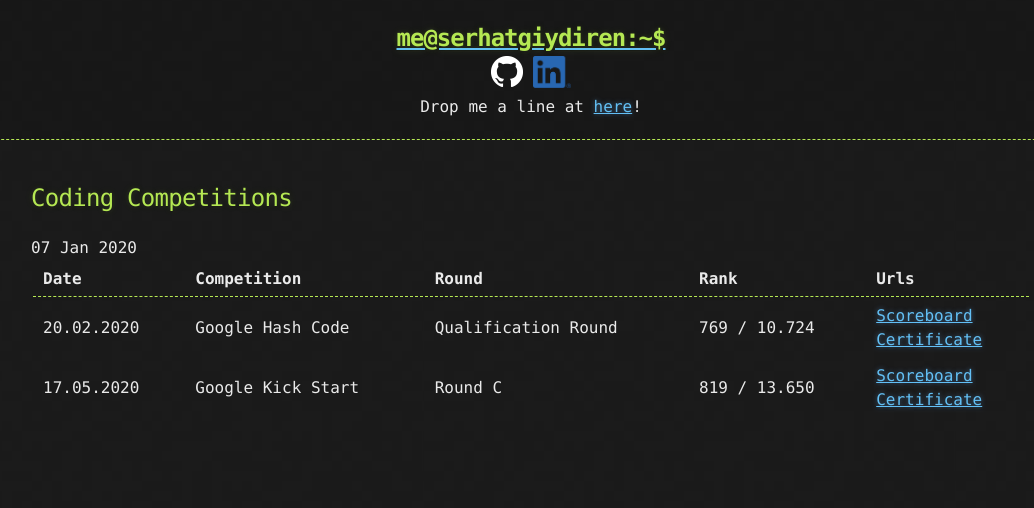
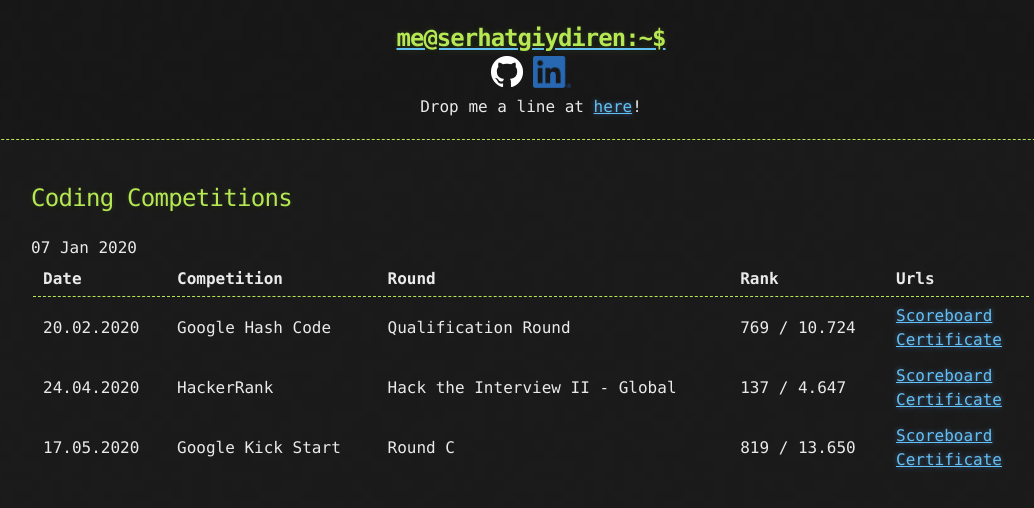
Before and after one commit to goodHunter27/serhatgiydiren.github.io, a Jekyll site: the page built from _posts/2020-01-07-coding-competitions.md, in a window 1280 px wide. Shown: the top 508 px of the page, without its empty margins (109-1143 px from the left). Built offline with Jekyll 4.4.1, drawn with Linux system fonts in a browser that asks for light colours.

Commit message:
Update 2020-01-07-coding-competitions.md

```diff
--- a/_posts/2020-01-07-coding-competitions.md
+++ b/_posts/2020-01-07-coding-competitions.md
@@ -6,4 +6,5 @@
 Date | Competition | Round | Rank | Urls
 ------------ | ------------- | ------------- | ------------- | -------------
 20.02.2020 | Google Hash Code | Qualification Round | 769 / 10.724 | [Scoreboard](https://codingcompetitions.withgoogle.com/hashcode/archive/2020){:target="_blank"}<br />[Certificate](https://codingcompetitions.withgoogle.com/hashcode/certificate/round/00000000001a006c){:target="_blank"}
+24.04.2020 | HackerRank | Hack the Interview II - Global | 137 / 4.647 | [Scoreboard](https://www.hackerrank.com/contests/hack-the-interview-ii-global/leaderboard){:target="_blank"}<br />[Certificate](https://www.hackerrank.com/results/hack-the-interview-ii-global/serhatgiydiren){:target="_blank"}
 17.05.2020 | Google Kick Start | Round C | 819 / 13.650 | [Scoreboard](https://codingcompetitions.withgoogle.com/kickstart/round/000000000019ff43){:target="_blank"}<br />[Certificate](https://codingcompetitions.withgoogle.com/kickstart/certificate/round/000000000019ff43){:target="_blank"}
```
